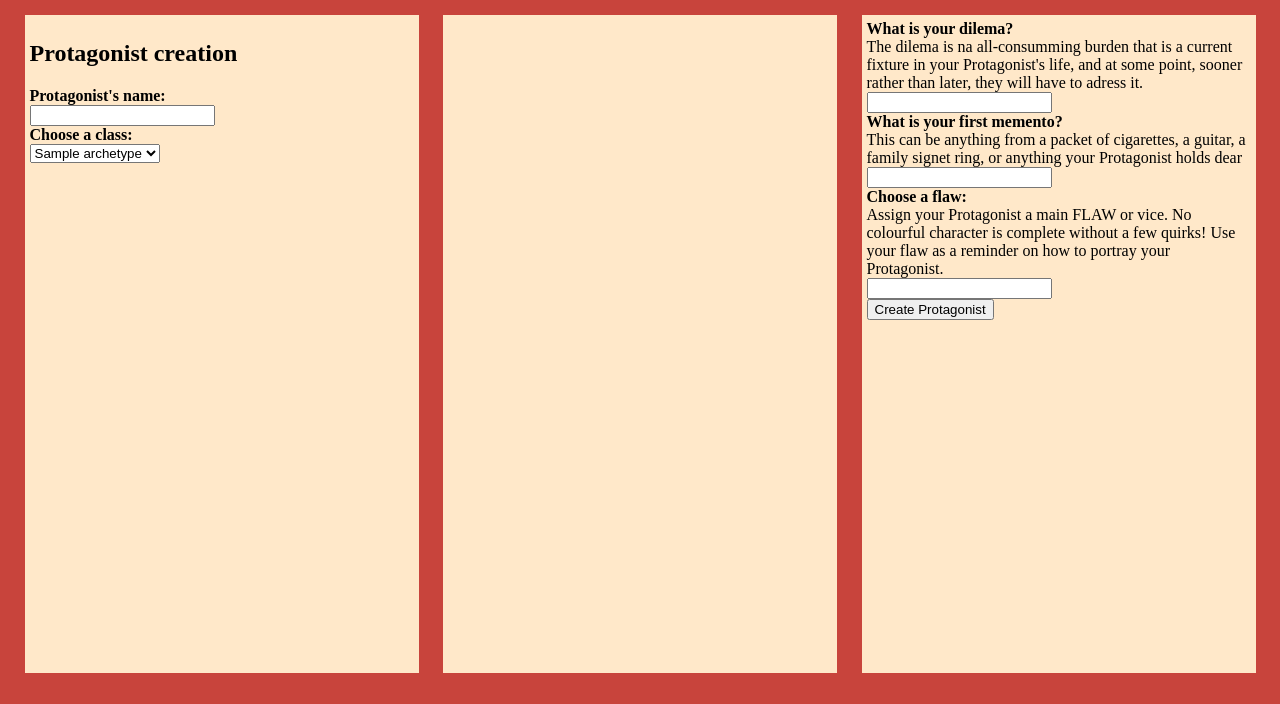
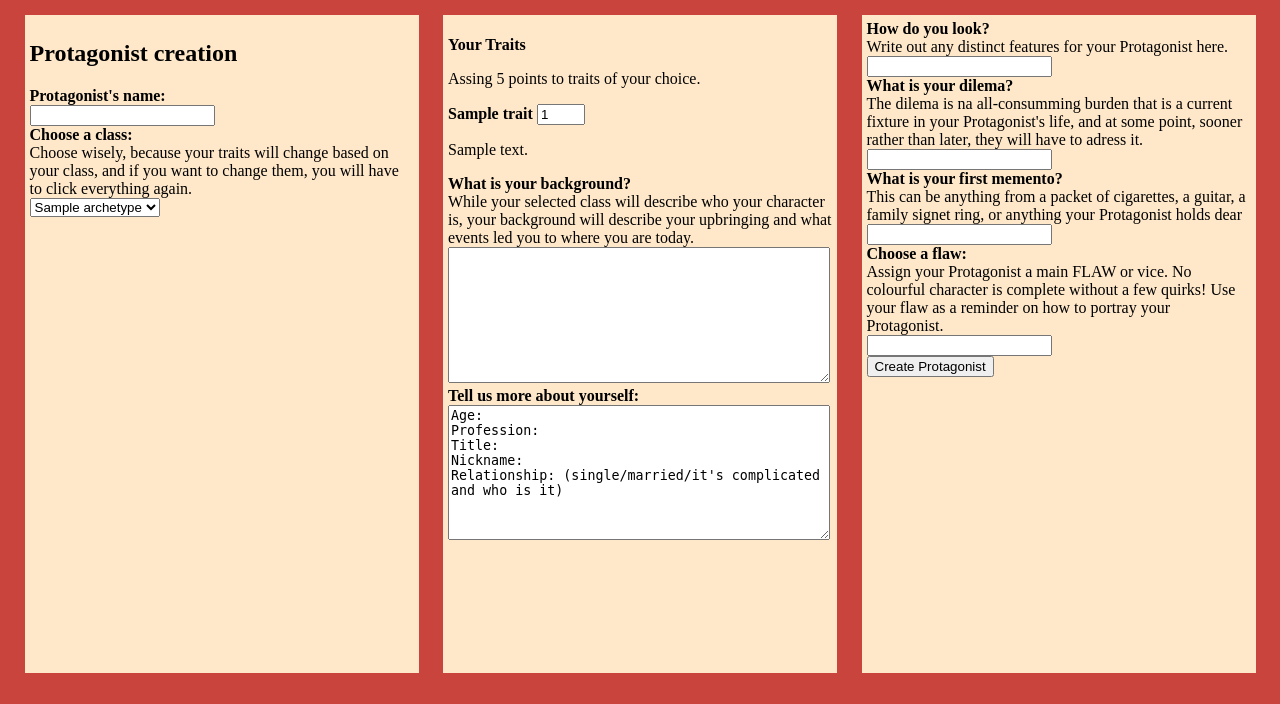
Before and after one commit to ZuzanaOsobova/BP-old, a PHP site: page /protagonist.php in a window 1280 px wide. Shown: the part 96-800 px from the top of the page. Run offline with PHP 8.4, Linux system fonts and the light colour scheme; tables that the repository leaves empty hold one stand-in row (values such as "Sample post"); data that the repository does not hold is empty.

Commit message:
Class and trait finished

```diff
--- a/protagonist.php
+++ b/protagonist.php
@@ -6,15 +6,15 @@ include "database_connection.inc.php";
 
 //TODO
 /* DONE - Character name
- * character class - SQL + dropdown form
+ * DONE - character class - SQL + dropdown form
  * character trait +- a základ na základě vybraného archetypu a počítadlo, kolik jich ještě mají a musí přidat
  * --
  * character info - základ textarea s doplěním věku, profese, title, vztahu a přezdívky (poznámka, nic z toho není povinné, ale alespoň něco)
- * character fyzický popis - text area
+ * DONE - character fyzický popis - text area
  * DONE - character mementos
  * DONE but gotta make CSS - character flaw - text area, ale možnost dropdown si vybrat???
  * DONE - character dilema
- * character background
+ * DONE - character background
  * --bude nastaveno samo--
  * character readies - nastaví se na začátku automaticky podle knihy
  * character stanting - mastaví se na začátku automaticky 0
@@ -48,7 +48,7 @@ include "database_connection.inc.php";
             <?php endif; ?>
             <input type="text" id="protagonist_name" name="protagonist_name" value="" required><br>
 
-            <label for="protagonist_class"><b>Choose a class:</b></label><br> <!-- přidat základní hodnotu aristocrat a přidat php pro classy -->
+            <label for="protagonist_class"><b>Choose a class:</b><br>Choose wisely, because your traits will change based on your class, and if you want to change them, you will have to click everything again.</label><br> <!-- přidat základní hodnotu aristocrat a přidat php pro classy -->
 
             <?php
             $query = $db ->prepare("SELECT * FROM archetypes");
@@ -95,10 +95,52 @@ include "database_connection.inc.php";
     </div>
 
     <div class="column">
+        <!-- přidat trait maker, responsive pomocí javascriptu -->
+        <p><b>Your Traits</b></p>
+        <p>Assing 5 points to traits of your choice.</p>
+        <?php
+        $query = $db ->prepare("SELECT * FROM traits");
+        $query->execute();
+        $traits = $query ->fetchAll(PDO::FETCH_ASSOC);
+
+        foreach ($traits as $trait){
+            $trait_id = $trait['trait_id'];
+            $trait_name = $trait['trait_name'];
+            $trait_text = $trait['trait_text'];
+            $trait_number = "";
+
+            echo"
+            <label for='trait_$trait_id'><b>$trait_name</b></label>
+            <input type='number' name='trait_$trait_id' id='trait_$trait_id' min='1' max='5' value='1'><br>
+            <p id='trait_description'>$trait_text</p>
+
+            ";
+
+
+        }
+
+        ?>
+
+
+
+        <label for="protagonist_background"><b>What is your background?</b><br>While your selected class will describe who your character is, your background will describe your upbringing and what events led you to where you are today.</label><br>
+        <textarea name="protagonist_background" id="protagonist_background"></textarea><br>
+
+        <label for="protagonist_info"><b>Tell us more about yourself:</b></label><br>
+        <textarea name="protagonist_info" id="protagonist_info">
+Age:
+Profession:
+Title:
+Nickname:
+Relationship: (single/married/it's complicated and who is it)
+        </textarea>
 
     </div>
 
     <div class="column">
+
+        <label for="protagonist_description"><b>How do you look?</b><br>Write out any distinct features for your Protagonist here.</label>
+        <input type="text" name="protagonist_description" id="protagonist_description"><br>
 
         <label for="protagonist_dilemma"><b>What is your dilema?</b><br>The dilema is na all-consumming burden that is a current fixture in your Protagonist's life, and at some point, sooner rather than later, they will have to adress it.</label><br>
         <input type="text" name="protagonist_dilemma" id="protagonist_dilemma"><br>
--- a/protagonist_javascript.js
+++ b/protagonist_javascript.js
@@ -2,4 +2,5 @@ $(document).ready(function (){
 
 
 
-}
+
+})
--- a/protagonist_stylesheet.css
+++ b/protagonist_stylesheet.css
@@ -44,3 +44,9 @@ main {
     padding: 5px;
     overflow: auto;
 }
+
+textarea {
+    width: 98%;
+    height: 20%;
+    white-space: pre-wrap;
+}
```
